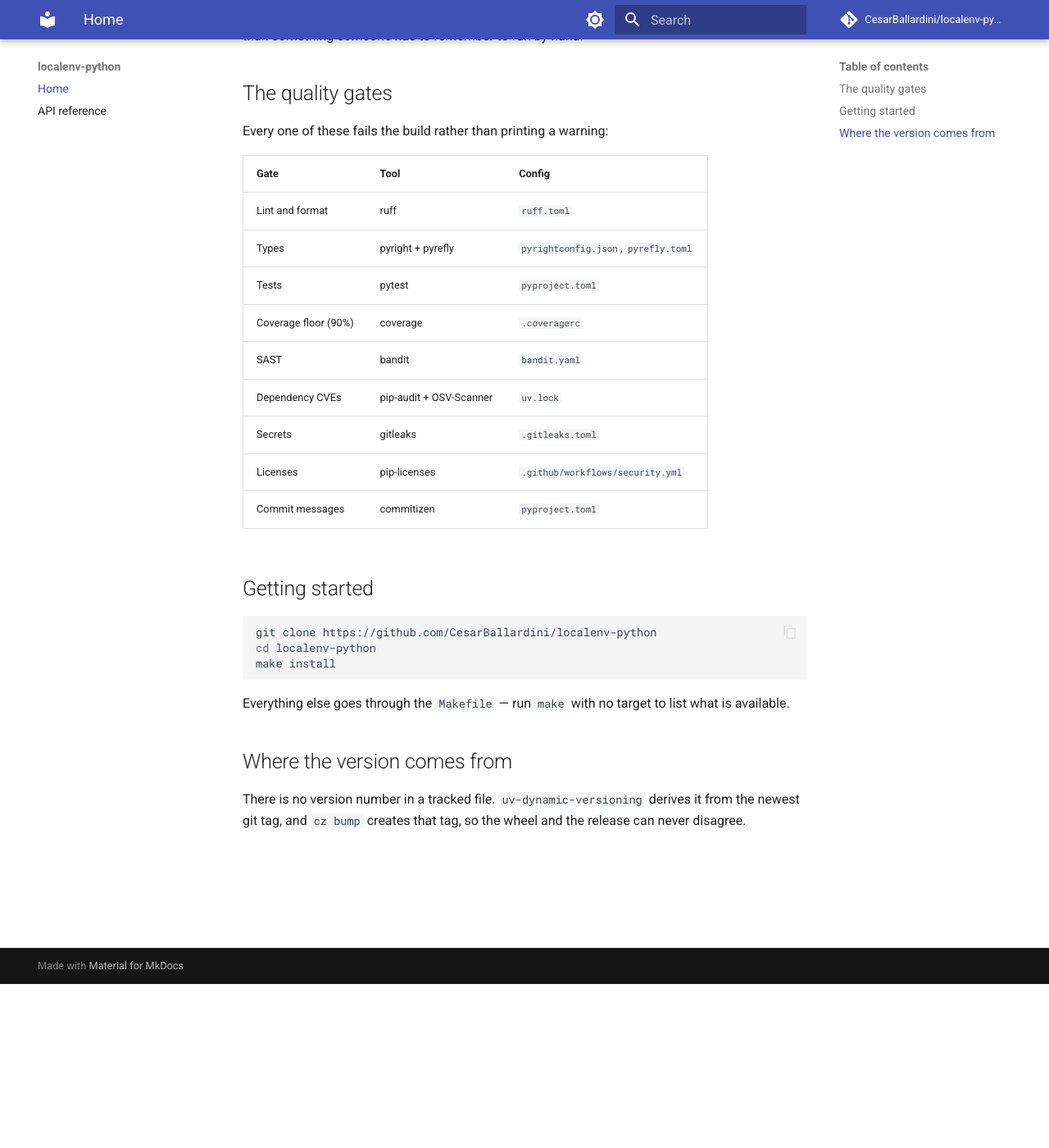
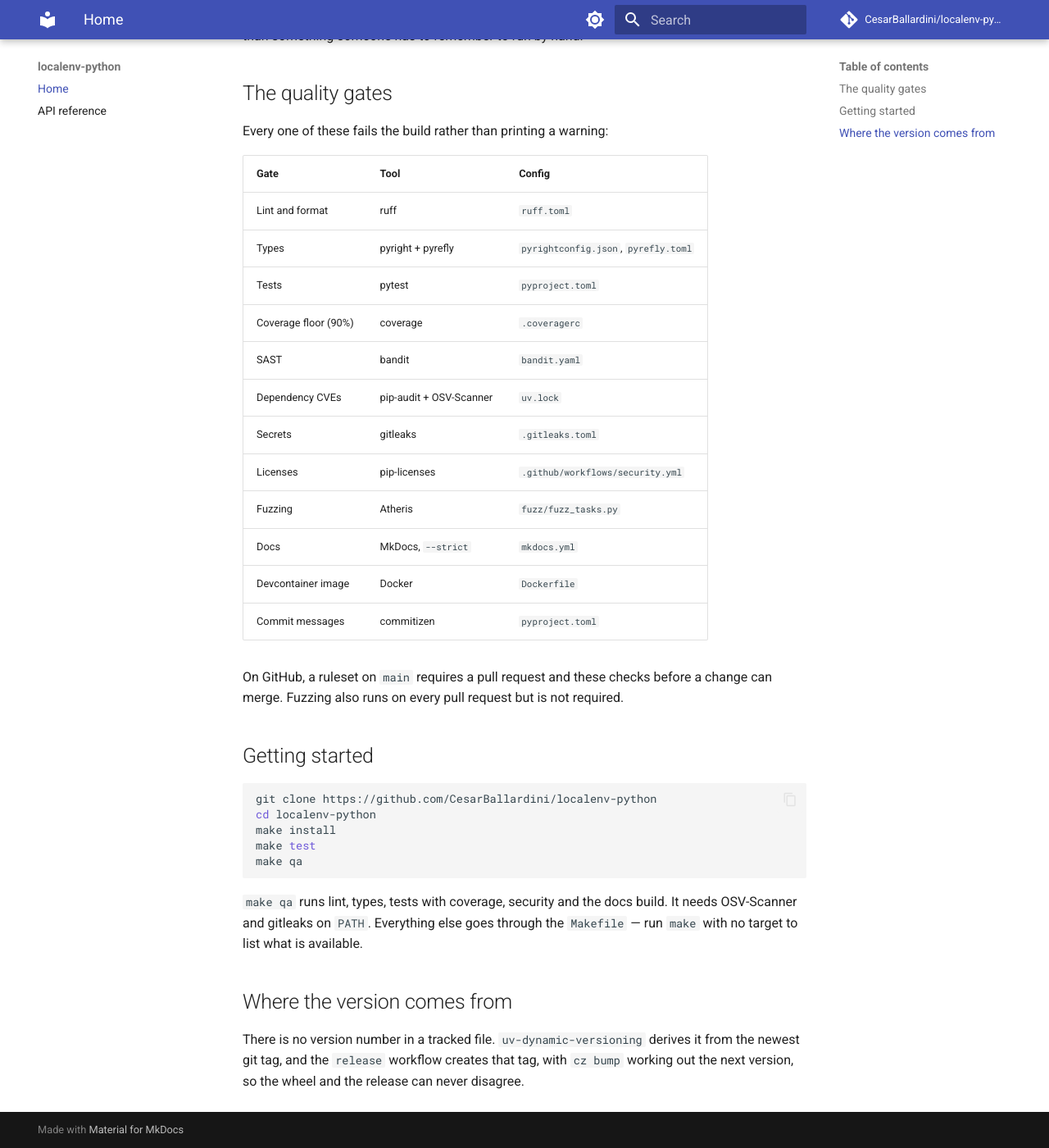
Before and after one commit to CesarBallardini/localenv-python, an MkDocs documentation site: the page built from docs/index.md, in a window 1280 px wide and 1400 px high, scrolled down 200 px. Shown: the whole window at 82% size. Built offline with MkDocs 1.6.1 and Material for MkDocs 9.7.7, drawn with Linux system fonts in a browser that asks for light colours; comment, search, counter and statistics services are not loaded.

Commit message:
docs: bring the README and docs in line with the current code (#17)
Add fuzzing, the main ruleset, make qa, the pre-push hook and the pinned Docker images. Correct the dependency groups, the hook and workflow lists, Dependabot's grouping and how release tags get created.

````diff
--- a/docs/index.md
+++ b/docs/index.md
@@ -19,7 +19,13 @@ Every one of these fails the build rather than printing a warning:
 | Dependency CVEs | pip-audit + OSV-Scanner | `uv.lock` |
 | Secrets | gitleaks | `.gitleaks.toml` |
 | Licenses | pip-licenses | `.github/workflows/security.yml` |
+| Fuzzing | Atheris | `fuzz/fuzz_tasks.py` |
+| Docs | MkDocs, `--strict` | `mkdocs.yml` |
+| Devcontainer image | Docker | `Dockerfile` |
 | Commit messages | commitizen | `pyproject.toml` |
+
+On GitHub, a ruleset on `main` requires a pull request and these checks before
+a change can merge. Fuzzing also runs on every pull request but is not required.
 
 ## Getting started
 
@@ -27,13 +33,17 @@ Every one of these fails the build rather than printing a warning:
 git clone https://github.com/CesarBallardini/localenv-python
 cd localenv-python
 make install
+make test
+make qa
 ```
 
-Everything else goes through the `Makefile` — run `make` with no target to list
-what is available.
+`make qa` runs lint, types, tests with coverage, security and the docs build. It
+needs OSV-Scanner and gitleaks on `PATH`. Everything else goes through the
+`Makefile` — run `make` with no target to list what is available.
 
 ## Where the version comes from
 
 There is no version number in a tracked file. `uv-dynamic-versioning` derives
-it from the newest git tag, and `cz bump` creates that tag, so the wheel and
-the release can never disagree.
+it from the newest git tag, and the `release` workflow creates that tag, with
+`cz bump` working out the next version, so the wheel and the release can never
+disagree.
````
Also changed, not shown: CONTRIBUTING.md (+21 -9 lines), README.md (+11 -9 lines), SECURITY.md (+4 -1 lines), .github/pull_request_template.md.
